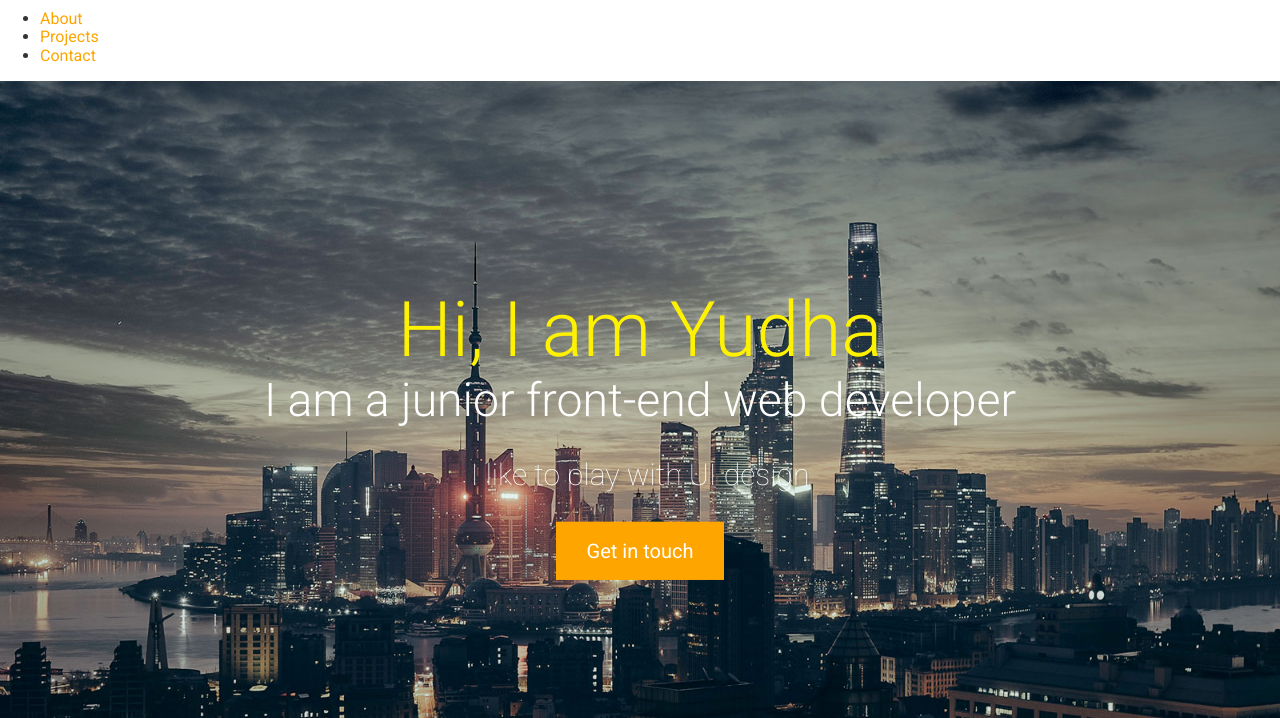
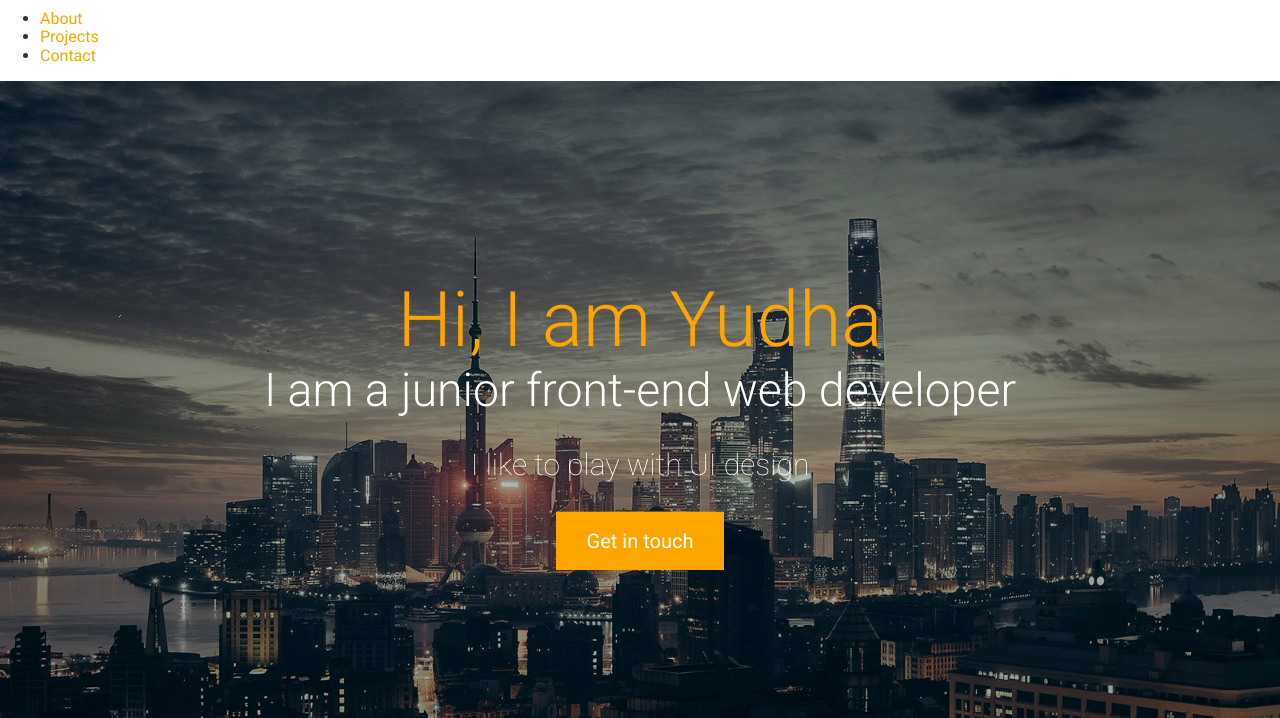
Before and after one commit to YudhaYuki/PP, a website: page app/index.html in a window 1280 px wide. Shown: the part 82-800 px from the top of the page. Drawn offline with Linux system fonts and the light colour scheme.

Commit message:
Changing Hero Section Image

```diff
--- a/app/assets/styles/modules/_large-hero.css
+++ b/app/assets/styles/modules/_large-hero.css
@@ -1,17 +1,15 @@
 .large-hero {
-    border-bottom: 5px solid $mainBlue;
-    /* background: rgba(0, 0, 0, .65); */
-    position: relative;
+    background-size: cover;
+    height: 700px;
+    width: 100%;
+    background: url('/assets/images/hero--YuYu.jpg');
+    background-size: 100% 100%;
 
-    @mixin atSmall {
-        border-bottom: 10px solid $mainBlue;
-    }
-
-    &__image {
-        display: block;
-        /* height: auto;
-        width: 100vw;
-        z-index: -3; */
+    &--overlay {
+        width: 100%;
+        height: 100%;
+        background: rgba(0, 0, 0, .25);
+        position: relative;
     }
 
     &__text-content {
@@ -25,7 +23,7 @@
 
     &__title {
         font-weight: 300;
-        color: #fff200;
+        color: $mainOrange;
         font-size: 2rem;
         margin: 0;
 
--- a/app/index.html
+++ b/app/index.html
@@ -25,20 +25,9 @@
   </header>
 
 
-
   <!-- LARGE HERO -->
   <div class="large-hero">
-    <picture>
-      <!--
-        <source srcset="assets/images/hero--YuYu.jpg 1920w, assets/images/hero--large-hi-dpi.jpg  2840w" media="(min-width:1380px)">
-        <source srcset="assets/images/hero--medium.jpg 1380w, assets/images/hero--medium-hi-dpi.jpg 2760w" media="(min-width:990px)">
-        <source srcset="assets/images/hero--small.jpg 990w, assets/images/hero--small-hi-dpi.jpg 1980w" media="(min-width:640px)">
-        <img srcset="assets/images/hero--smaller.jpg 640w, assets/images/hero--smaller-hi-dpi.jpg 1280w" alt="Cover Image" class="large-hero__image">
-      -->
-      <img srcset="assets/images/hero--YuYu.jpg" alt="Cover Image" class="large-hero__image">
-    </picture>
-
-
+    <div class="large-hero--overlay">
       <div class="large-hero__text-content">
         <div class="wrapper">
             <h1 class="large-hero__title text-animation__title">Hi, I am Yudha</h1>
@@ -47,7 +36,7 @@
             <p><a href="#" class="btn btn--large btn--orange btn--large btn-animation btn-animation--large-btn">Get in touch</a></p>
         </div>
       </div>
-
+    </div>
   </div>
 
 
--- a/app/temp/styles/styles.css
+++ b/app/temp/styles/styles.css
@@ -460,25 +460,19 @@ a {
     }
 
 .large-hero {
-    border-bottom: 5px solid #2f5572;
-    /* background: rgba(0, 0, 0, .65); */
-    position: relative;
+    background-size: cover;
+    height: 700px;
+    width: 100%;
+    background: url('/assets/images/hero--YuYu.jpg');
+    background-size: 100% 100%;
 
 }
 
-@media (min-width: 530px) {
-
-.large-hero {
-        border-bottom: 10px solid #2f5572
-
-}
-    }
-
-.large-hero__image {
-        display: block;
-        /* height: auto;
-        width: 100vw;
-        z-index: -3; */
+.large-hero--overlay {
+        width: 100%;
+        height: 100%;
+        background: rgba(0, 0, 0, .25);
+        position: relative;
     }
 
 .large-hero__text-content {
@@ -493,7 +487,7 @@ a {
 
 .large-hero__title {
         font-weight: 300;
-        color: #fff200;
+        color: orange;
         font-size: 2rem;
         margin: 0;
     }
```
Lines whose indentation alone changed are shown as unchanged.
